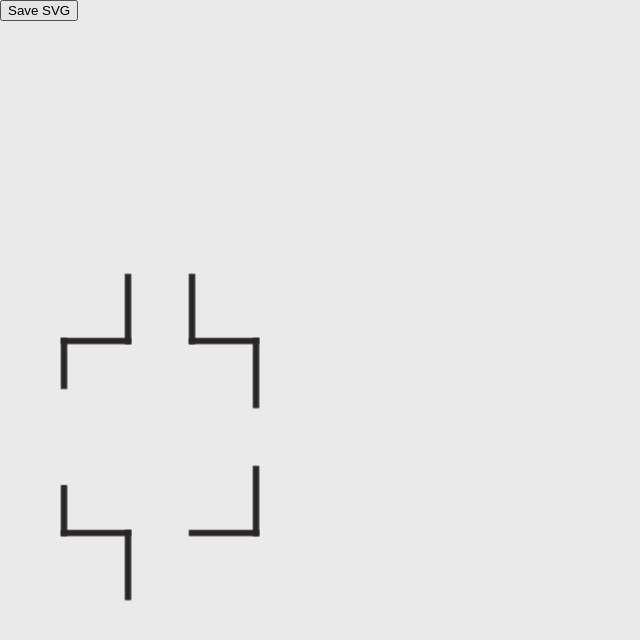
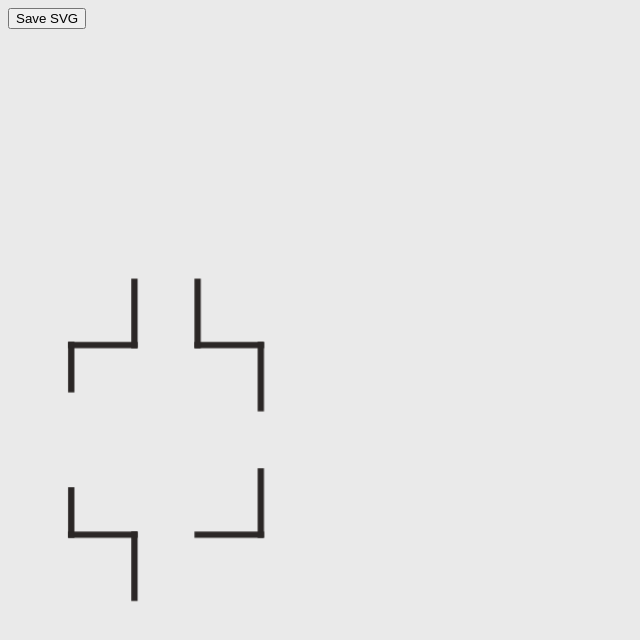
Before and after one commit to egillespie/super-vector-dungeon, a website built with Parcel: page index.html in a window 1280 px wide. Shown: the top 640 px of the page, without its empty margins (0-640 px from the left). Built offline with nearby package versions, Linux system fonts and the light colour scheme.

Commit message:
Show Save button above the dungeon

```diff
--- a/style.css
+++ b/style.css
@@ -1,6 +1,9 @@
 body {
   background-color: #eaeaea;
-  margin: 0;
+}
+
+input[type="button"] {
+  display: block;
 }
 
 path {
```
